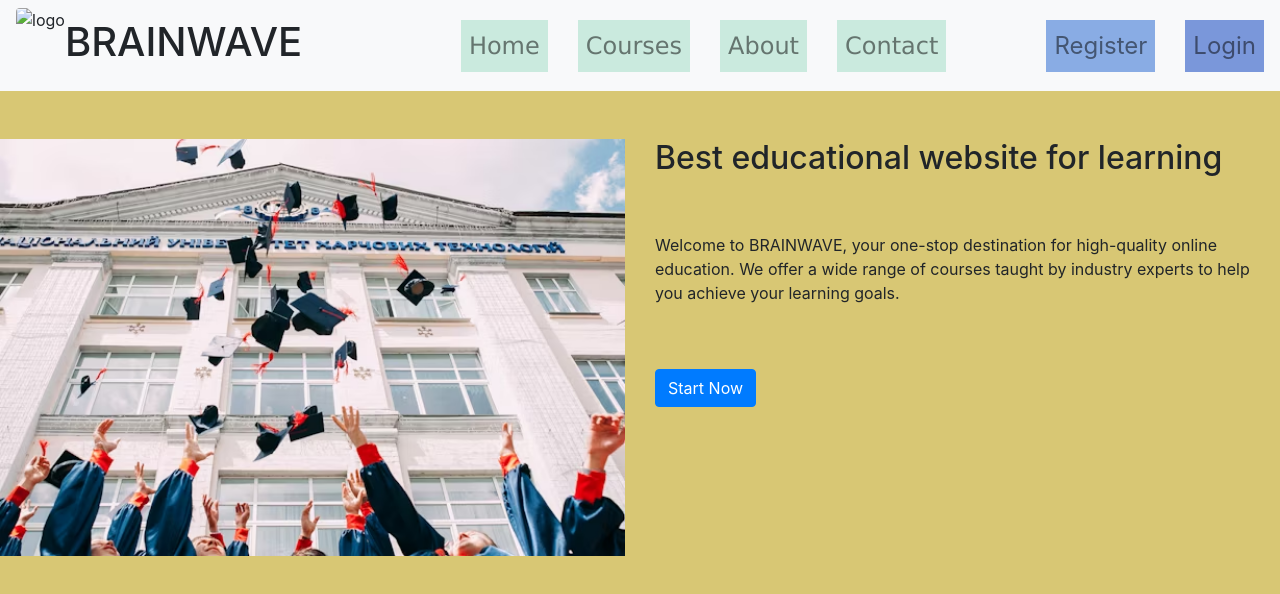
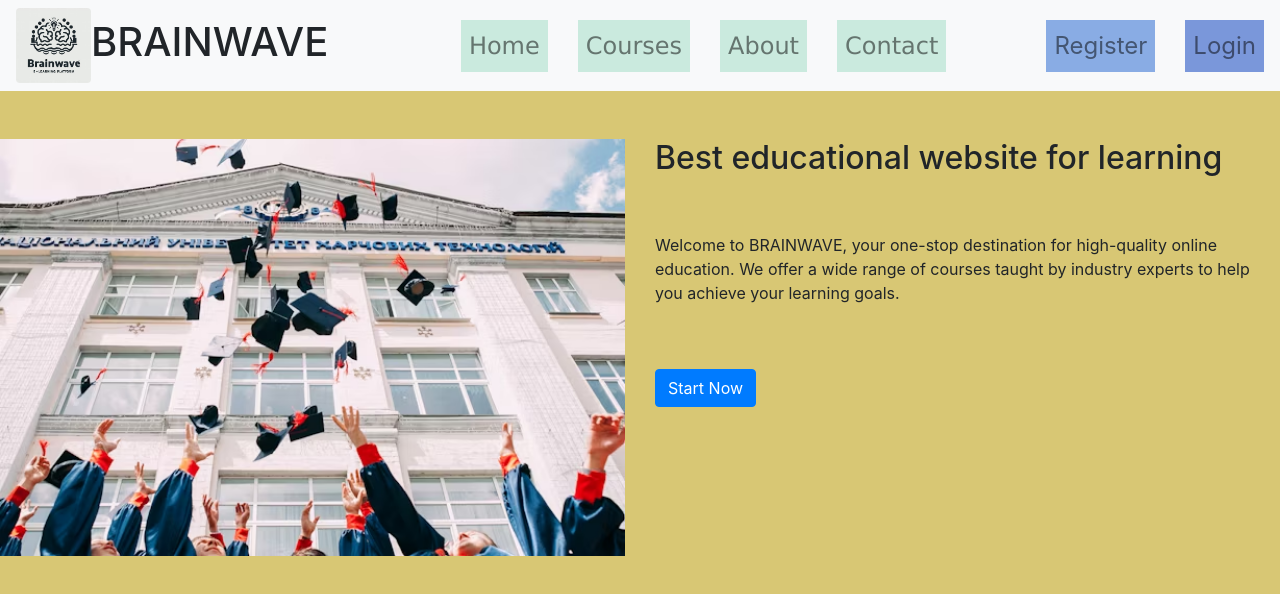
Before and after one commit to Nuwandi-Dulshara/my_educational_website, a plain HTML site: page index.html in a window 1280 px wide. Drawn offline with nearby package versions, Linux system fonts and the light colour scheme.

Commit message:
create index.html
index.html

```diff
--- a/index.html
+++ b/index.html
@@ -43,7 +43,7 @@
 </head>
   <body>
   <nav class="navbar navbar-expand-lg navbar-light bg-light">
-      <img src="images/logo.png" class="rounded float-start" with="75px" height="75px" alt="logo">
+      <img src="image/logo.png" class="rounded float-start" with="75px" height="75px" alt="logo">
       <h1 class="navbar-brand-lg" href="#" > BRAINWAVE </h1>
       <button class="navbar-toggler" type="button" data-toggle="collapse" data-target="#navbarNav" aria-controls="navbarNav" aria-expanded="false" aria-label="Toggle navigation">
         <span class="navbar-toggler-icon"></span>
```
